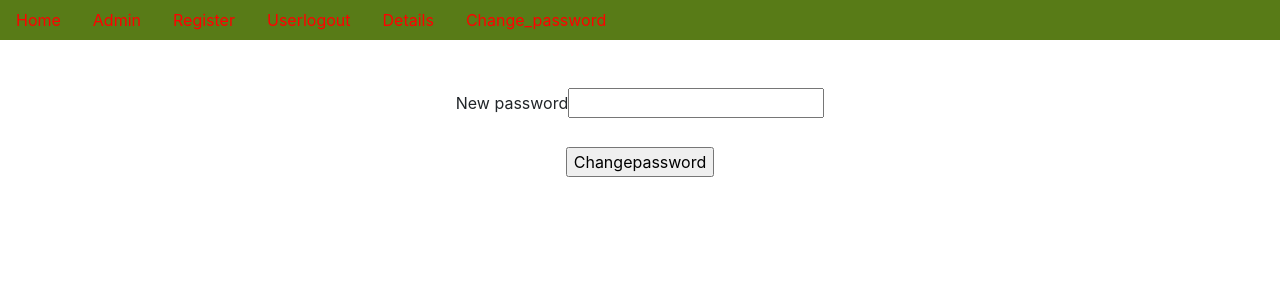
After one commit to SaiShankarVemula/Registration_forms, a Django app: page /changepassword/ in a window 1280 px wide. The commit adds this page. Shown: the top 300 px of the page. Run offline with Django 4.2, Linux system fonts and the light colour scheme; a user stored in the database is signed in.

Commit message:
first commit

```diff
--- a/app/views.py
+++ b/app/views.py
@@ -15,7 +15,7 @@ def Registration(request):
     pdata=Profileform()  ## collect Profile form data
     d={'udata':udata,'pdata':pdata} # to display the forms in FE
     if request.method=='POST' and request.FILES:
-        usfd=Userform(request.POST)   ## In useform v r having only data so v use only request.POST
+        usfd=Userform(request.POST)   ## In userform v r having only data so v use only request.POST
         pfd=Profileform(request.POST,request.FILES) # In Profile form v r having both data&images/files so v use both request.POST, request.FILES
         if usfd.is_valid() and pfd.is_valid():  # checking both data valid or not
             nsusfd=usfd.save(commit=False)  # it collects data but not save now
@@ -68,3 +68,22 @@ def userlogin(request):
 def userlogout(request):
     logout(request)
     return HttpResponseRedirect(reverse('home'))
+
+@login_required
+def display_details(request):
+    username=request.session.get('username')  ## getting details from the sesssion
+    uo=User.objects.get(username=username)   ## get details of username using quesry set
+    po=Profile.objects.get(username=uo)
+    d={'uo':uo,'po':po}
+    return render(request,'display_details.html',d)
+
+@login_required
+def changepassword(request):
+    if request.method=='POST':
+        password=request.POST['password']
+        username=request.session.get('username')
+        uo=User.objects.get(username=username)
+        uo.set_password(password)
+        uo.save()
+        return HttpResponse('password change succesfully')
+    return render(request,'changepassword.html')
--- a/projmform/urls.py
+++ b/projmform/urls.py
@@ -27,6 +27,6 @@ urlpatterns = [
     path('home/',home,name='home'),
     path('userlogin/',userlogin,name='userlogin'),
     path('userlogout/',userlogout,name='userlogout'),
-
-
+    path('display_details/',display_details,name='display_details'),
+    path('changepassword/',changepassword,name='changepassword'),
 ] + static(settings.MEDIA_URL, document_root=settings.MEDIA_ROOT)
--- /dev/null
+++ b/templates/changepassword.html
@@ -0,0 +1,22 @@
+{% extends 'dummy.html' %}
+
+{% block title %}
+    <title>Change password</title>
+{% endblock %}
+
+{% block body_block %}
+    <center>
+        <form  method="POST">
+            {% csrf_token %}
+            <br><br>
+            <table>
+            <label for="password">New password</label>
+            <input type="password" name="password" id="password">
+            <br><br>
+            <input type="submit" value="Changepassword">
+            </table>
+        </form>
+    </center>
+
+
+{% endblock %}
--- a/templates/dummy.html
+++ b/templates/dummy.html
@@ -23,6 +23,9 @@
 
     {% if user.is_authenticated %}
     <a href="{% url 'userlogout' %}" class="nav-link" style="color: red;">Userlogout</a>
+    <a href="{% url 'display_details' %}" class="nav-link" style="color: red;">Details</a>
+    <a href="{% url 'changepassword' %}" class="nav-link" style="color: red;">Change_password</a>
+
     {% else %}
     <a href="{% url 'userlogin' %}" class="nav-link" style="color: red;">Userlogin</a>
     {% endif %}
--- a/templates/userlogin.html
+++ b/templates/userlogin.html
@@ -10,8 +10,9 @@
         <h1>Login Form</h1>
         <form action="" method="POST">
             {% csrf_token %}
+
             <label for="username">Username</label>
-            <input type="text" name="username" id="username"><br>
+            <input type="text" name="username" id="username"><br><br>
             <label for="password">Password</label>
             <input type="password" name="password" id="password"> <br><br>
             <input type="submit" value="Login" class="btn btn-success">
```
Also changed, not shown: templates/display_details.html (added, +21 -0 lines), db.sqlite3, media/Python.jpg (added), media/Screenshot_2023-05-25_185649.png (added).
